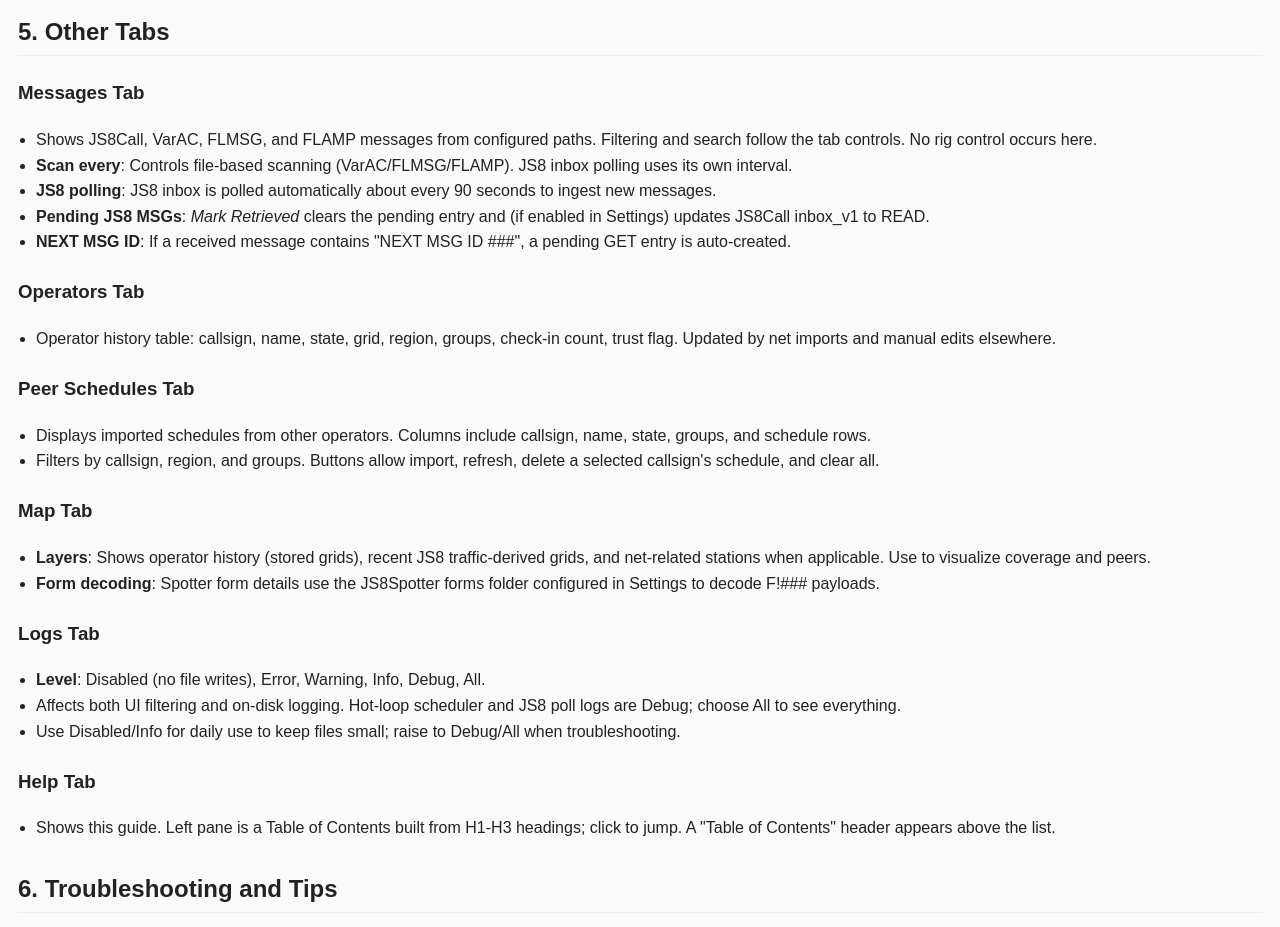
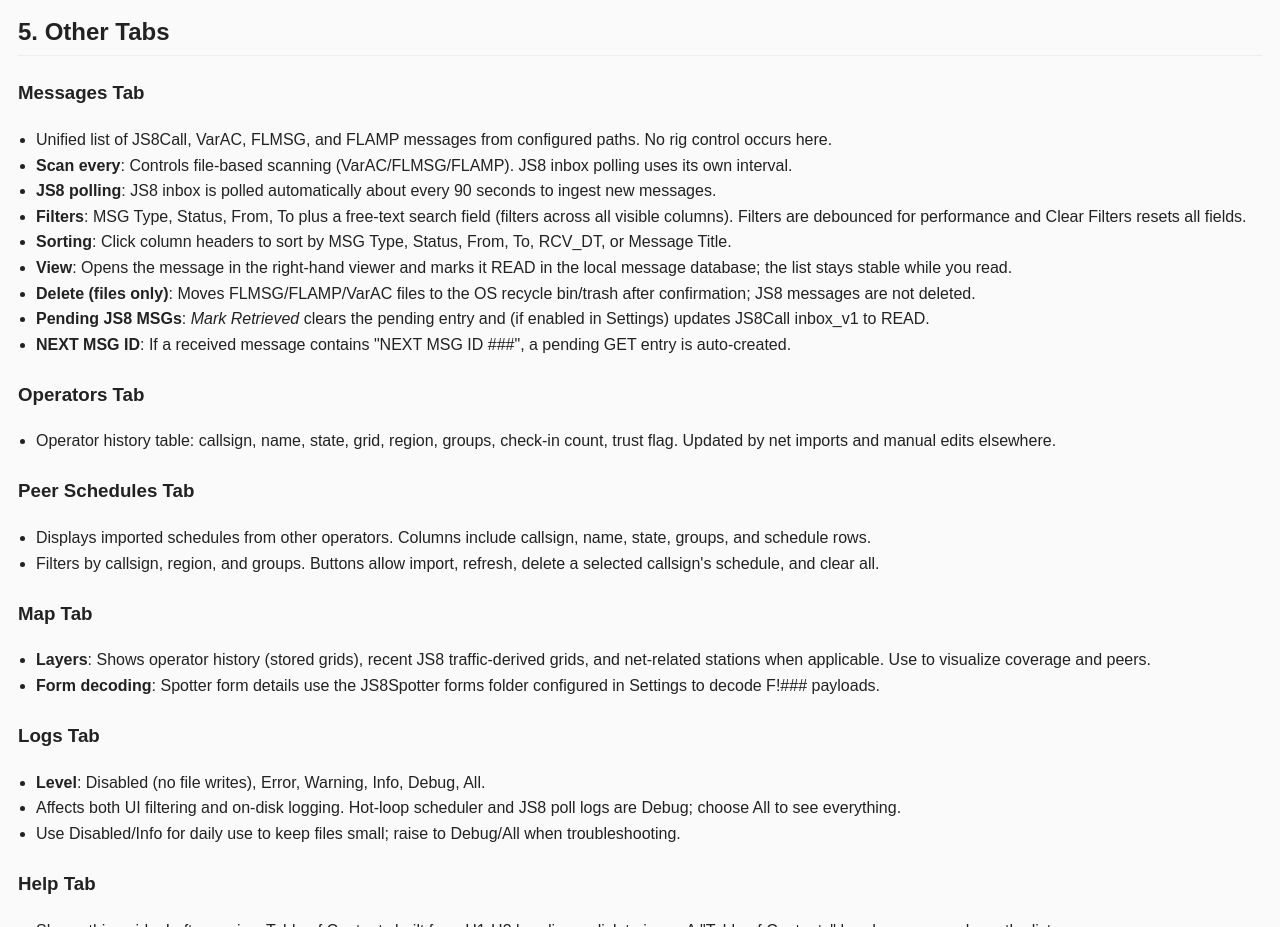
Before and after one commit to N1MAG/FreqInOut, a plain HTML site: page docs/guide.html in a window 1280 px wide. Shown: the part 4260-5187 px from the top of the page. Drawn offline with Linux system fonts and the light colour scheme.

Commit message:
update guide for messages tab

```diff
--- a/docs/guide.html
+++ b/docs/guide.html
@@ -180,9 +180,13 @@
 
   <h3 id="messages">Messages Tab</h3>
   <ul class="section-list">
-    <li>Shows JS8Call, VarAC, FLMSG, and FLAMP messages from configured paths. Filtering and search follow the tab controls. No rig control occurs here.</li>
+    <li>Unified list of JS8Call, VarAC, FLMSG, and FLAMP messages from configured paths. No rig control occurs here.</li>
     <li><strong>Scan every</strong>: Controls file-based scanning (VarAC/FLMSG/FLAMP). JS8 inbox polling uses its own interval.</li>
     <li><strong>JS8 polling</strong>: JS8 inbox is polled automatically about every 90 seconds to ingest new messages.</li>
+    <li><strong>Filters</strong>: MSG Type, Status, From, To plus a free-text search field (filters across all visible columns). Filters are debounced for performance and Clear Filters resets all fields.</li>
+    <li><strong>Sorting</strong>: Click column headers to sort by MSG Type, Status, From, To, RCV_DT, or Message Title.</li>
+    <li><strong>View</strong>: Opens the message in the right-hand viewer and marks it READ in the local message database; the list stays stable while you read.</li>
+    <li><strong>Delete (files only)</strong>: Moves FLMSG/FLAMP/VarAC files to the OS recycle bin/trash after confirmation; JS8 messages are not deleted.</li>
     <li><strong>Pending JS8 MSGs</strong>: <em>Mark Retrieved</em> clears the pending entry and (if enabled in Settings) updates JS8Call inbox_v1 to READ.</li>
     <li><strong>NEXT MSG ID</strong>: If a received message contains "NEXT MSG ID ###", a pending GET entry is auto-created.</li>
   </ul>
```
Also changed, not shown: assets/FreqInOut.ico (added).
